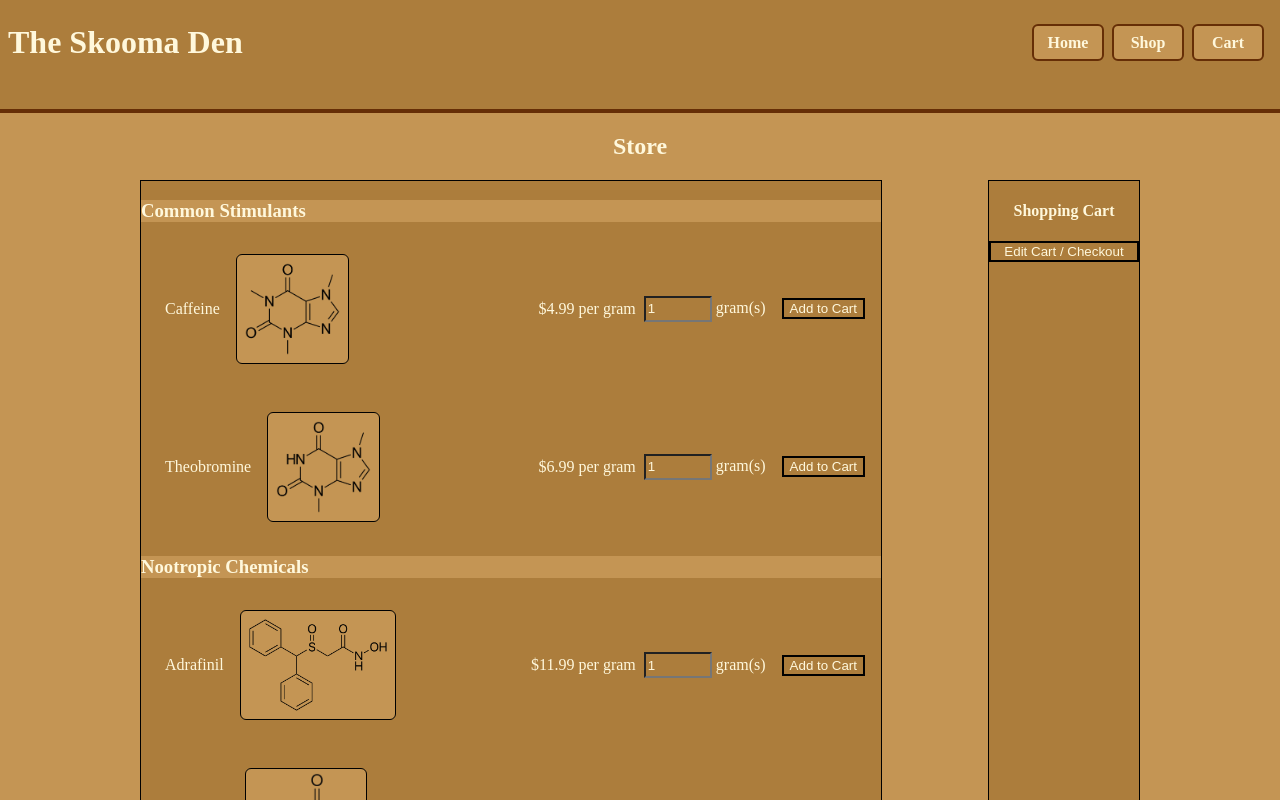
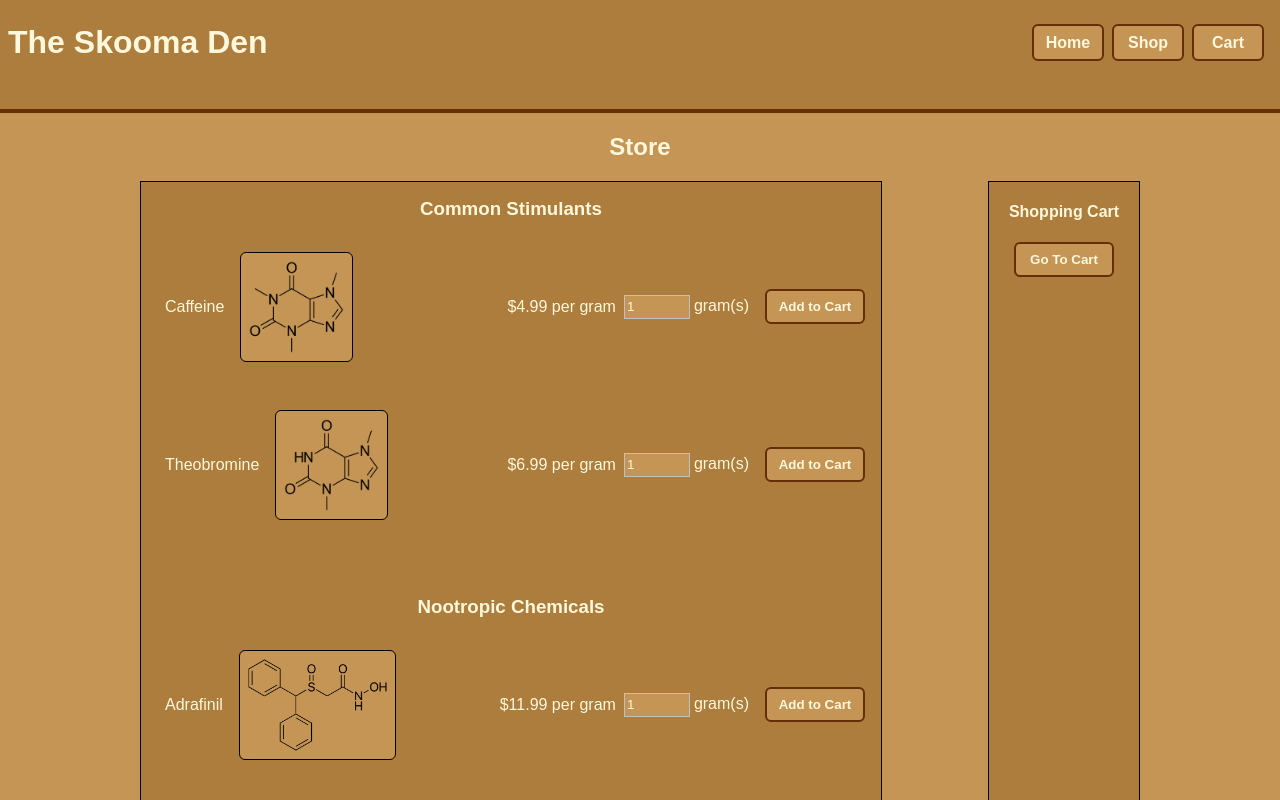
Before and after one commit to waltvenditti/shopping-cart, a React (Create React App) app: page /shop in a window 1280 px wide. Shown: the top 800 px of the page. Built offline with nearby package versions, Linux system fonts and the light colour scheme.

Commit message:
done with styling

```diff
--- a/src/components/Cart.js
+++ b/src/components/Cart.js
@@ -6,7 +6,7 @@ const Cart = (props) => {
   return (
     <div>
       <NavBar />
-      <h2>Shopping Cart</h2>
+      <h2 id="h2Cart">Shopping Cart</h2>
       <div className="CartMain">
         <div className="CartCards">
           <CartCard
--- a/src/components/SideCart.js
+++ b/src/components/SideCart.js
@@ -30,7 +30,7 @@ const SideCart = (props) => {
         })}
       </div>
       <Link to="/cart">
-      <button id="SideCartButton">Edit Cart / Checkout</button>
+      <button id="SideCartButton">Go To Cart</button>
       </Link>
     </div>
   )
--- a/src/style.css
+++ b/src/style.css
@@ -1,7 +1,7 @@
 * {
   background-color: rgb(196, 149, 84);
   color: rgb(255, 248, 220);
-
+  font-family: arial, sans-serif;
 }
 
 header {
@@ -48,15 +48,19 @@ h5 {
   text-align: center;
 }
 
+#h2Cart {
+  text-align: center;
+}
+
 .HomePage {
-  padding-top: 40px;
+  padding-top: 20px;
   display: flex;
   flex-direction: column;
   align-items: center;
 }
 
 #HomePageShopLink {
-  margin-top: 50px;
+  margin-top: 30px;
   margin-bottom: 60px;
   text-decoration: none;
   border: 2px solid rgb(102, 46, 6);
@@ -81,10 +85,11 @@ h5 {
   width: 150px;
   background-color: rgb(172, 125, 60);
   border: 1px solid black;
+  align-items: center;
 }
 
 .SideCart p {
-  text-align: center;
+  padding-left: 12px;
   background-color: rgb(172, 125, 60);
 }
 
@@ -98,9 +103,26 @@ h5 {
 }
 
 #SideCartButton {
-  width: 100%;
+  width: 100px;
+  background-color: rgb(196, 149, 84);
+  border: 2px solid rgb(102, 46, 6);
+  justify-content: center;
+  padding-top: 8px;
+  padding-bottom: 8px;
+  font-weight: bold;
+  border-radius: 6px;
+}
+
+#SideCartButton:hover {
+  background-color: tan;
+}
+
+#SideCartButton:active {
+  background-color: rgb(102, 46, 6);
+}
+
+.SideCart a {
   background-color: rgb(172, 125, 60);
-  border: 2px solid black;
 }
 
 .SideCartList {
@@ -127,6 +149,13 @@ h5 {
 
 .ShopMain h3 {
   margin-bottom: 0;
+  margin-top: 60px;
+  background-color: rgb(172, 125, 60);
+  text-align: center;
+}
+
+.ShopMain h3:first-child {
+  margin-top: 16px;
 }
 
 .ProductCard {
@@ -156,7 +185,7 @@ h5 {
   height: 20px;
   width: 60px;
   margin-right: 4px;
-  background-color: rgb(172, 125, 60);
+  border: 1px solid silver;
 }
 
 .ProductCard p {
@@ -175,8 +204,33 @@ h5 {
 }
 
 .ProductCard button {
+  border: 2px solid rgb(102, 46, 6);
+  width: 100px;
+  justify-content: center;
+  padding-top: 8px;
+  padding-bottom: 8px;
+  font-weight: bold;
+  border-radius: 6px;
+}
+
+.ProductCard button:hover {
+  background-color: tan;
+}
+
+.ProductCard button:active {
+  background-color:rgb(102, 46, 6)
+}
+
+.CartCards {
+  display: flex;
+  flex-direction: column;
+  align-items: center;
+}
+
+.AllCartCards {
+  width: 800px;
+  border: 1px solid black;
   background-color: rgb(172, 125, 60);
-  border: 2px solid black;
 }
 
 .CartCard {
@@ -185,7 +239,16 @@ h5 {
   min-width: 700px;
   align-items: center;
   margin-top: 16px;
-  margin-left: 8px;
+  background-color: rgb(172, 125, 60);
+}
+
+.CartCard p {
+  background-color: rgb(172, 125, 60);
+}
+
+.CartCard form,
+.CartCard span {
+  background-color: rgb(172, 125, 60);
 }
 
 .CartCard p:first-child {
@@ -202,6 +265,17 @@ h5 {
   width: 60px;
   margin-left: auto;
   margin-right: 4px;
+  border: 1px solid silver;
+}
+
+.CartCard button {
+  border: 2px solid rgb(102, 46, 6);
+  width: 80px;
+  justify-content: center;
+  padding-top: 4px;
+  padding-bottom: 4px;
+  font-weight: bold;
+  border-radius: 6px;
 }
 
 .CartCard form {
@@ -220,13 +294,24 @@ h5 {
 .CheckOut {
   display: flex;
   flex-direction: column;
+  background-color: rgb(172, 125, 60);
 }
 
 .CheckOut p {
   margin-left: auto;
+  background-color: rgb(172, 125, 60);
+  margin-right: 8px;
 }
 
 .CheckOut button {
+  margin-left: auto;
+  border: 2px solid rgb(102, 46, 6);
   width: 100px;
-  margin-left: auto;
+  justify-content: center;
+  padding-top: 8px;
+  padding-bottom: 8px;
+  margin-right: 8px;
+  margin-bottom: 8px;
+  font-weight: bold;
+  border-radius: 6px;
 }
```
